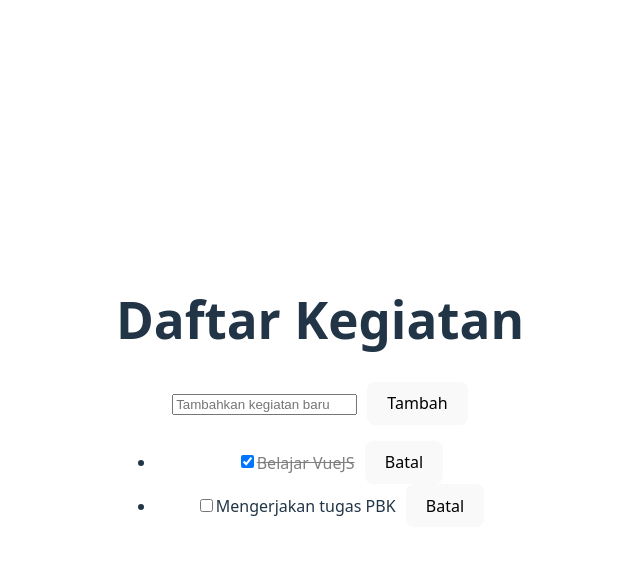
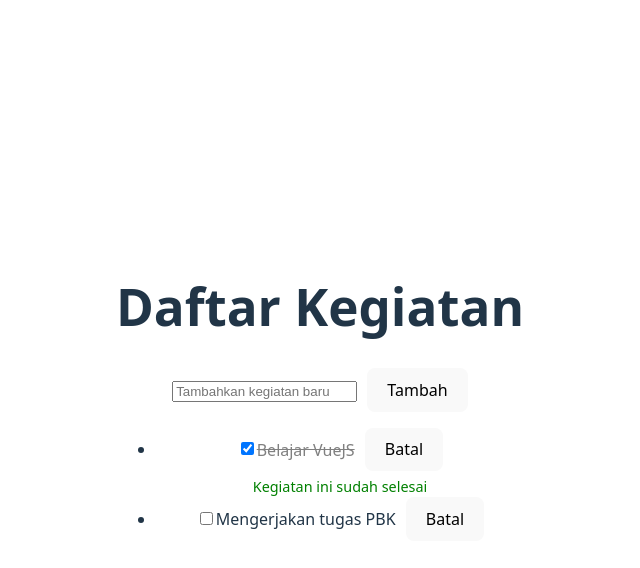
Before and after one commit to MawlaBarvez233510836/32-pbk-uts-233510836, a Vue app: page / in a window 1280 px wide. Both pictures are taken after a click on the checkbox 567 px from the left and 461 px from the top of the page. Shown: the top 568 px of the page, without its empty margins (320-960 px from the left). Built offline with nearby package versions, Linux system fonts and the light colour scheme.

Commit message:
ada visual teks ketika user mencentang kegiatan yang sudah selesai selama 5 detik

```diff
--- a/src/App.vue
+++ b/src/App.vue
@@ -9,9 +9,12 @@
 
     <ul>
       <li v-for="(task, index) in tasks" :key="index">
-        <input type="checkbox" v-model="task.completed" />
+        <input type="checkbox" v-model="task.completed" @change="handleCheck(task)" />
         <span :class="{ done: task.completed }">{{ task.text }}</span>
         <button @click="removeTask(index)">Batal</button>
+        <div v-if="task.showMessage" class="message">
+          Kegiatan ini sudah selesai
+        </div>
       </li>
     </ul>
   </div>
@@ -23,20 +26,28 @@ export default {
     return {
       newTask: "",
       tasks: [
-        { text: "Belajar VueJS", completed: false },
-        { text: "Mengerjakan tugas PBK", completed: false }
+        { text: "Belajar VueJS", completed: false, showMessage: false },
+        { text: "Mengerjakan tugas PBK", completed: false, showMessage: false }
       ]
     };
   },
   methods: {
     addTask() {
       if (this.newTask.trim() !== "") {
-        this.tasks.push({ text: this.newTask, completed: false });
+        this.tasks.push({ text: this.newTask, completed: false, showMessage: false });
         this.newTask = "";
       }
     },
     removeTask(index) {
       this.tasks.splice(index, 1);
+    },
+    handleCheck(task) {
+      if (task.completed) {
+        task.showMessage = true;
+        setTimeout(() => {
+          task.showMessage = false;
+        }, 5000);
+      }
     }
   }
 };
@@ -52,6 +63,11 @@ export default {
   text-decoration: line-through;
   color: gray;
 }
+.message {
+  color: green;
+  font-size: 0.9em;
+  margin-top: 5px;
+}
 input[type="text"] {
   width: 70%;
   padding: 8px;
```
